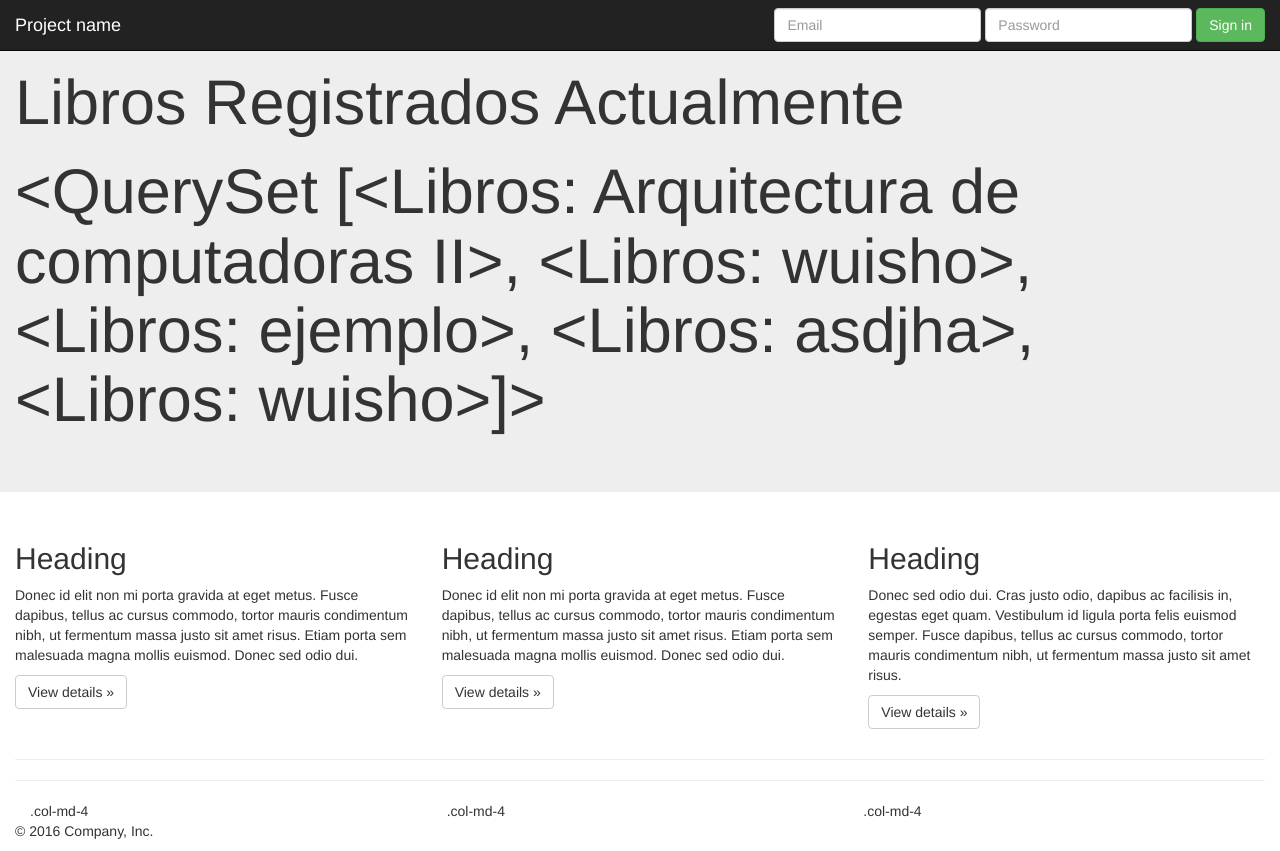
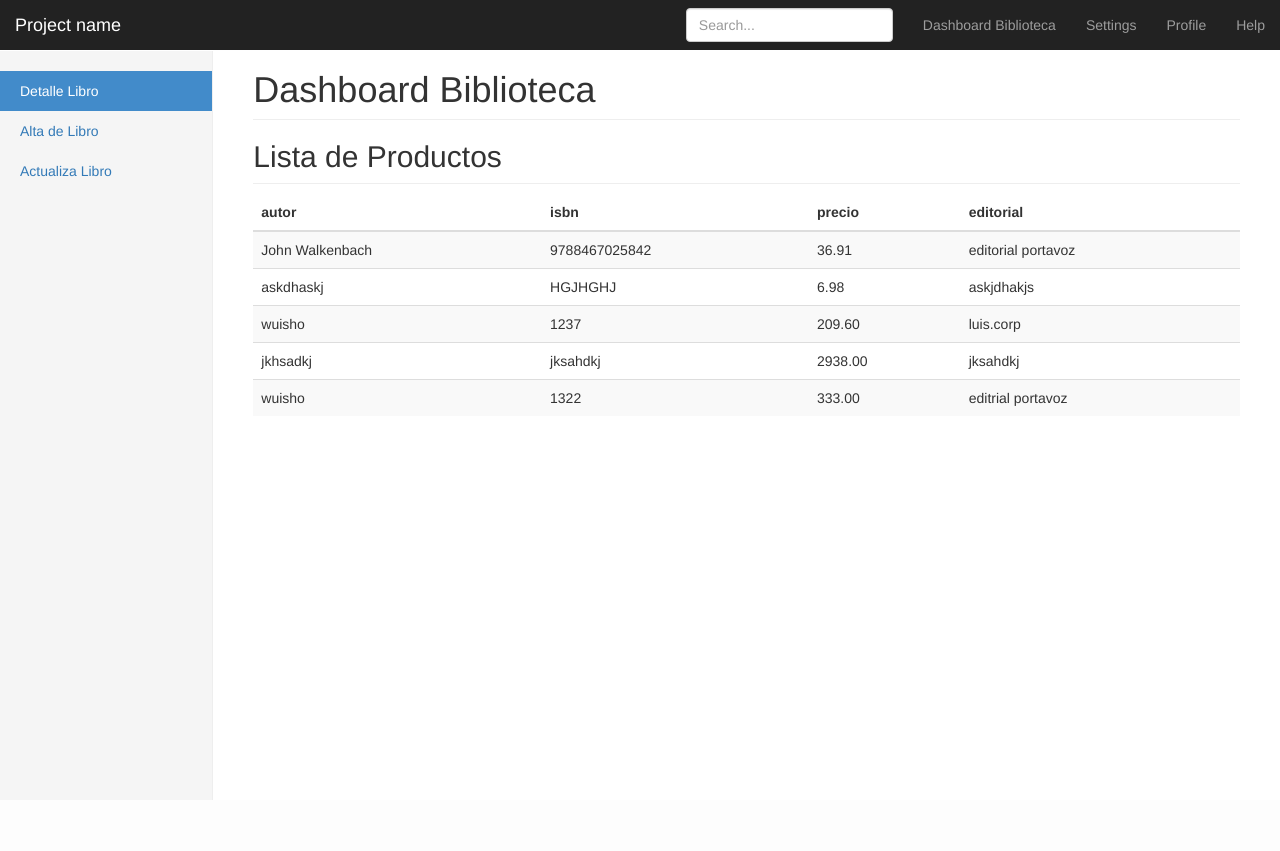
Before and after one commit to wuisho/Examen_unidad4, a Django app: page /listaDeLibros/ in a window 1280 px wide. After the commit the page ends 800 px from the top, so only its background shows below. Run offline with Django 3.2, Linux system fonts and the light colour scheme; data comes from the database, SQL or seed files in the repository; both versions use the stored data as it was after the commit; some libraries are stand-ins or nearby versions.

Commit message:
Examen 2 Unidad

```diff
--- a/libros/forms.py
+++ b/libros/forms.py
@@ -4,31 +4,32 @@ from .models import Libros
 
 OPCIONES_TIPO = (
     ('editorial solar', "Editorial Solar"),
-    ('editrial portavoz', "Editorial Portavoz"),
+    ('editorial portavoz', "Editorial Portavoz"),
     ('editorial rino', "Editorial Rino"),
 )
 
 class LibroAddForm(forms.Form):
-    nombre=forms.CharField(label="Cual es nombre del libro",
+    Nombre=forms.CharField(label="Cual es nombre del libro",
                              widget=forms.TextInput(attrs={'class': 'form-control',
                                                             'placeholder': 'Introduzca el nombre del libro'}))
-    autor=forms.CharField(widget=forms.Textarea(attrs={'class': 'form-control'}))
-    editorial=forms.ChoiceField(choices=OPCIONES_TIPO)
-    isbn=forms.CharField()
-    precio=forms.DecimalField()
+    Autor=forms.CharField(widget=forms.Textarea(attrs={'class': 'form-control'}))
+    Editorial=forms.ChoiceField(choices=OPCIONES_TIPO)
+    ISBN=forms.CharField()
+    Precio=forms.DecimalField()
 
-def clean_precio(self):
-     precio=self.cleaned_data.get("precio")
-     if precio <=200.00:
-         raise forms.ValidationError("El precio debe ser mayor a la cantidad de 200")
-     elif precio >=19999.99:
-         raise forms.ValidationError("El precio sobrepasa el rango de 19999.99")
-     else:
-         return precio
+    def clean_precio(self):
+        precio=self.cleaned_data.get("precio")
+        if precio <=200.00:
+            raise forms.ValidationError("El precio debe ser mayor a la cantidad de 200")
+        elif precio >=19999.99:
+            raise forms.ValidationError("El precio sobrepasa el rango de 19999.99")
+        else:
+            return precio
+
 
 
 class LibrosModelForm(forms.ModelForm):
-    editorial = forms.ChoiceField(choices=OPCIONES_TIPO)
+    Editorial = forms.ChoiceField(choices=OPCIONES_TIPO)
     class Meta:
         model = Libros
         fields =[
@@ -39,19 +40,19 @@ class LibrosModelForm(forms.ModelForm):
             "Precio",
         ]
         labels = {
-            "nombre": "Cual es nombre del libro",
-            "autor":"Quien es el autor del libro",
-            "editorial":"Cual es la editorial del libro",
-            "isbn":"Cual es el isbn del libro",
-            "precio":"Cual es el precio del libro",
+            "Nombre": "Cual es nombre del libro",
+            "Autor":"Quien es el autor del libro",
+            "Editorial":"Cual es la editorial del libro",
+            "ISBN":"Cual es el isbn del libro",
+            "Precio":"Cual es el precio del libro",
         }
         widgets = {
-            "nombre": forms.TextInput(attrs={'class': 'form-control',
+            "Nombre": forms.TextInput(attrs={'class': 'form-control',
                                             'placeholder': 'Introduzca el nombre'}),
-            "autor": forms.Textarea(attrs={'class': 'form-control'}),
-            "editorial": forms.TextInput(attrs={'class': 'form-control'}),
-            "isbn":forms.TextInput(attrs={'class':'form-control'}),
-            "precio":forms.NumberInput(attrs={'class':'form-control'}),
+            "Autor": forms.Textarea(attrs={'class': 'form-control'}),
+            "Editorial": forms.TextInput(attrs={'class': 'form-control'}),
+            "ISBN":forms.TextInput(attrs={'class':'form-control'}),
+            "Precio":forms.NumberInput(attrs={'class':'form-control'}),
         }
 
     def clean_precio(self):
--- a/libros/views.py
+++ b/libros/views.py
@@ -8,21 +8,22 @@ from .models import Libros
 
 # Create your views here.
 
-class LibrosDetailView(DetailView):
-    model = Libros
+def home(request):
+
+    context=locals()
+    template='home.html'
+    return render(request,template,context)
 
 class LibrosListView(ListView):
     model = Libros
 
     def get_queryset(self, *args, **kwargs):
-        sentencia = super(LibrosListView, self).get_queryset(**kwargs)
+        setentencia = super(LibrosListView, self).get_queryset(**kwargs)
         return sentencia
 
-def home(request):
+class LibrosDetailView(DetailView):
+    model = Libros
 
-    context=locals()
-    template='home.html'
-    return render(request,template,context)
 
 def lista_libros(request):
     lib = Libros.objects.all()
@@ -42,7 +43,7 @@ def actualizar(request, object_id=None):
         print "Actualizacion exitosa!"
     template = "actualizar.html"
     contexto= {
-           "libros": libros,
+           "libros": Libros,
            "form":form,
            "titulo":"Actualizar Libro"
            }
--- /dev/null
+++ b/static/css/dashboard.css
@@ -0,0 +1,105 @@
+/*
+ * Base structure
+ */
+
+/* Move down content because we have a fixed navbar that is 50px tall */
+body {
+  padding-top: 50px;
+}
+
+
+/*
+ * Global add-ons
+ */
+
+.sub-header {
+  padding-bottom: 10px;
+  border-bottom: 1px solid #eee;
+}
+
+/*
+ * Top navigation
+ * Hide default border to remove 1px line.
+ */
+.navbar-fixed-top {
+  border: 0;
+}
+
+/*
+ * Sidebar
+ */
+
+/* Hide for mobile, show later */
+.sidebar {
+  display: none;
+}
+@media (min-width: 768px) {
+  .sidebar {
+    position: fixed;
+    top: 51px;
+    bottom: 0;
+    left: 0;
+    z-index: 1000;
+    display: block;
+    padding: 20px;
+    overflow-x: hidden;
+    overflow-y: auto; /* Scrollable contents if viewport is shorter than content. */
+    background-color: #f5f5f5;
+    border-right: 1px solid #eee;
+  }
+}
+
+/* Sidebar navigation */
+.nav-sidebar {
+  margin-right: -21px; /* 20px padding + 1px border */
+  margin-bottom: 20px;
+  margin-left: -20px;
+}
+.nav-sidebar > li > a {
+  padding-right: 20px;
+  padding-left: 20px;
+}
+.nav-sidebar > .active > a,
+.nav-sidebar > .active > a:hover,
+.nav-sidebar > .active > a:focus {
+  color: #fff;
+  background-color: #428bca;
+}
+
+
+/*
+ * Main content
+ */
+
+.main {
+  padding: 20px;
+}
+@media (min-width: 768px) {
+  .main {
+    padding-right: 40px;
+    padding-left: 40px;
+  }
+}
+.main .page-header {
+  margin-top: 0;
+}
+
+
+/*
+ * Placeholder dashboard ideas
+ */
+
+.placeholders {
+  margin-bottom: 30px;
+  text-align: center;
+}
+.placeholders h4 {
+  margin-bottom: 0;
+}
+.placeholder {
+  margin-bottom: 20px;
+}
+.placeholder img {
+  display: inline-block;
+  border-radius: 50%;
+}
--- a/templates/base.html
+++ b/templates/base.html
@@ -1,121 +1,211 @@
+
 <!DOCTYPE html>
+
+
 <html lang="en">
+
 <head>
+
 <meta charset="utf-8">
+
 <meta http-equiv="X-UA-Compatible" content="IE=edge">
+
 <meta name="viewport" content="width=device-width, initial-scale=1">
+
 <!-- The above 3 meta tags *must* come first in the head; any other head content must come *after* these tags -->
+
 <meta name="description" content="">
+
 <meta name="author" content="">
+
 <link rel="icon" href="../../favicon.ico">
 
-    <title>Jumbotron Template for Bootstrap</title>
+
+
+<title>Dashboard Template for Bootstrap</title>
+
+
 
 <!-- Bootstrap core CSS -->
+
 <link href="/static/css/bootstrap.min.css" rel="stylesheet">
-    <link href="/static/css/mycss.css" rel="stylesheet">
+
+
 
 <!-- IE10 viewport hack for Surface/desktop Windows 8 bug -->
-    <!-- <link href="../../assets/css/ie10-viewport-bug-workaround.css" rel="stylesheet"> -->
+
+<link href="../../assets/css/ie10-viewport-bug-workaround.css" rel="stylesheet">
+
+
 
 <!-- Custom styles for this template -->
-    <link href="/static/css/jumbotron.css" rel="stylesheet">
+
+<link href="/static/css/dashboard.css" rel="stylesheet">
+
+
 
 <!-- Just for debugging purposes. Don't actually copy these 2 lines! -->
+
 <!--[if lt IE 9]><script src="../../assets/js/ie8-responsive-file-warning.js"></script><![endif]-->
-    <!-- <script src="../../assets/js/ie-emulation-modes-warning.js"></script> -->
+
+<script src="../../assets/js/ie-emulation-modes-warning.js"></script>
+
+
 
 <!-- HTML5 shim and Respond.js for IE8 support of HTML5 elements and media queries -->
+
 <!--[if lt IE 9]>
+
 <script src="https://oss.maxcdn.com/html5shiv/3.7.3/html5shiv.min.js"></script>
+
 <script src="https://oss.maxcdn.com/respond/1.4.2/respond.min.js"></script>
+
 <![endif]-->
+
 </head>
+
+
 
 <body>
 
 <nav class="navbar navbar-inverse navbar-fixed-top">
+
 <div class="container-fluid">
+
 <div class="navbar-header">
+
 <button type="button" class="navbar-toggle collapsed" data-toggle="collapse" data-target="#navbar" aria-expanded="false" aria-controls="navbar">
+
 <span class="sr-only">Toggle navigation</span>
+
 <span class="icon-bar"></span>
+
 <span class="icon-bar"></span>
+
 <span class="icon-bar"></span>
+
 </button>
+
 <a class="navbar-brand" href="#">Project name</a>
+
 </div>
+
+
 <div id="navbar" class="navbar-collapse collapse">
+
+<ul class="nav navbar-nav navbar-right">
+
+<li><a href="#">Dashboard Biblioteca</a></li>
+
+<li><a href="#">Settings</a></li>
+
+<li><a href="#">Profile</a></li>
+
+<li><a href="#">Help</a></li>
+
+</ul>
+
 <form class="navbar-form navbar-right">
-            <div class="form-group">
-              <input type="text" placeholder="Email" class="form-control">
+
+<input type="text" class="form-control" placeholder="Search...">
+
+</form>
+
 </div>
-            <div class="form-group">
-              <input type="password" placeholder="Password" class="form-control">
+
 </div>
-            <button type="submit" class="btn btn-success">Sign in</button>
-          </form>
-        </div><!--/.navbar-collapse -->
-      </div>
+
 </nav>
 
-    <!-- Main jumbotron for a primary marketing message or call to action -->
-    <div class="jumbotron">
+
+
 <div class="container-fluid">
+
+<div class="row">
+
+<div class="col-sm-3 col-md-2 sidebar">
+
+<ul class="nav nav-sidebar">
+
+<li class="active"><a href="#">Detalle Libro <span class="sr-only">(current)</span></a></li>
+
+<li><a href="#">Alta de Libro</a></li>
+
+<li><a href="#">Actualiza Libro</a></li>
+
+
+</ul>
+
+
+</div>
+
+<div class="col-sm-9 col-sm-offset-3 col-md-10 col-md-offset-2 main">
+
+<h1 class="page-header">Dashboard Biblioteca</h1>
+
+<h2 class="sub-header">Lista de Productos</h2>
+
+<div class="table-responsive">
+
+<table class="table table-striped">
+<thead>
+
+<tr>
+
+
+<th>autor</th>
+
+<th>isbn</th>
+
+<th>precio</th>
+
+<th>editorial</th>
+
+</tr>
+
+</thead>
+
+<tbody>
 {%block content%}
 
+
+
 {%endblock%}
+
+
+</tbody>
+</table>
 
 </div>
 </div>
 
-    <div class="container-fluid">
-      <!-- Example row of columns -->
-      <div class="row">
-        <div class="col-md-4">
-
-          <h2>Heading</h2>
-          <p>Donec id elit non mi porta gravida at eget metus. Fusce dapibus, tellus ac cursus commodo, tortor mauris condimentum nibh, ut fermentum massa justo sit amet risus. Etiam porta sem malesuada magna mollis euismod. Donec sed odio dui. </p>
-          <p><a class="btn btn-default" href="#" role="button">View details &raquo;</a></p>
-
-        </div>
-        <div class="col-md-4">
-          <h2>Heading</h2>
-          <p>Donec id elit non mi porta gravida at eget metus. Fusce dapibus, tellus ac cursus commodo, tortor mauris condimentum nibh, ut fermentum massa justo sit amet risus. Etiam porta sem malesuada magna mollis euismod. Donec sed odio dui. </p>
-          <p><a class="btn btn-default" href="#" role="button">View details &raquo;</a></p>
-       </div>
-        <div class="col-md-4">
-          <h2>Heading</h2>
-          <p>Donec sed odio dui. Cras justo odio, dapibus ac facilisis in, egestas eget quam. Vestibulum id ligula porta felis euismod semper. Fusce dapibus, tellus ac cursus commodo, tortor mauris condimentum nibh, ut fermentum massa justo sit amet risus.</p>
-          <p><a class="btn btn-default" href="#" role="button">View details &raquo;</a></p>
-        </div>
-      </div>
-
-      <hr>
-      <hr>
-
-      <div class="container-fluid">
-        <div class="row">
-            <div class="col-md-4">.col-md-4</div>
-            <div class="col-md-4">.col-md-4</div>
-            <div class="col-md-4">.col-md-4</div>
 </div>
 
 </div>
 
-      <footer>
-        <p>&copy; 2016 Company, Inc.</p>
-      </footer>
-    </div> <!-- /container -->
 
 
 <!-- Bootstrap core JavaScript
+
 ================================================== -->
+
 <!-- Placed at the end of the document so the pages load faster -->
+
+
 <script src="https://ajax.googleapis.com/ajax/libs/jquery/1.12.4/jquery.min.js"></script>
+
 <script>window.jQuery || document.write('<script src="../../assets/js/vendor/jquery.min.js"><\/script>')</script>
+
 <script src="../../dist/js/bootstrap.min.js"></script>
+
+<!-- Just to make our placeholder images work. Don't actually copy the next line! -->
+
+<script src="../../assets/js/vendor/holder.min.js"></script>
+
 <!-- IE10 viewport hack for Surface/desktop Windows 8 bug -->
+
 <script src="../../assets/js/ie10-viewport-bug-workaround.js"></script>
+
 </body>
+
 </html>
--- a/templates/listaDeLibros.html
+++ b/templates/listaDeLibros.html
@@ -1,8 +1,20 @@
-{% extends "base.html" %}
+{%extends 'base.html'%}
 
 {%block content%}
-  <h1>{{Mensaje}}</h1>
-  <div class="">
-    <h1>{{Libros}}</h1>
-  </div>
-{%endblock%}
+
+  {%for Libros in Libros%}
+  <tr>
+    <td>{{Libros.Autor}}</td>
+
+    <td>{{Libros.ISBN}}</td>
+
+    <td>{{Libros.Precio}}</td>
+
+    <td>{{Libros.Editorial}}</td>
+  </tr>
+  {%empty%}
+    <h1>No hay libros en existencia!</h1>
+
+  {%endfor%}
+
+{%endblock %}
```
Also changed, not shown: templates/libros/libros_detail.html (+11 -10 lines), templates/libros/libros_list.html (+19 -11 lines), db.sqlite3. Lines whose indentation alone changed are shown as unchanged.
